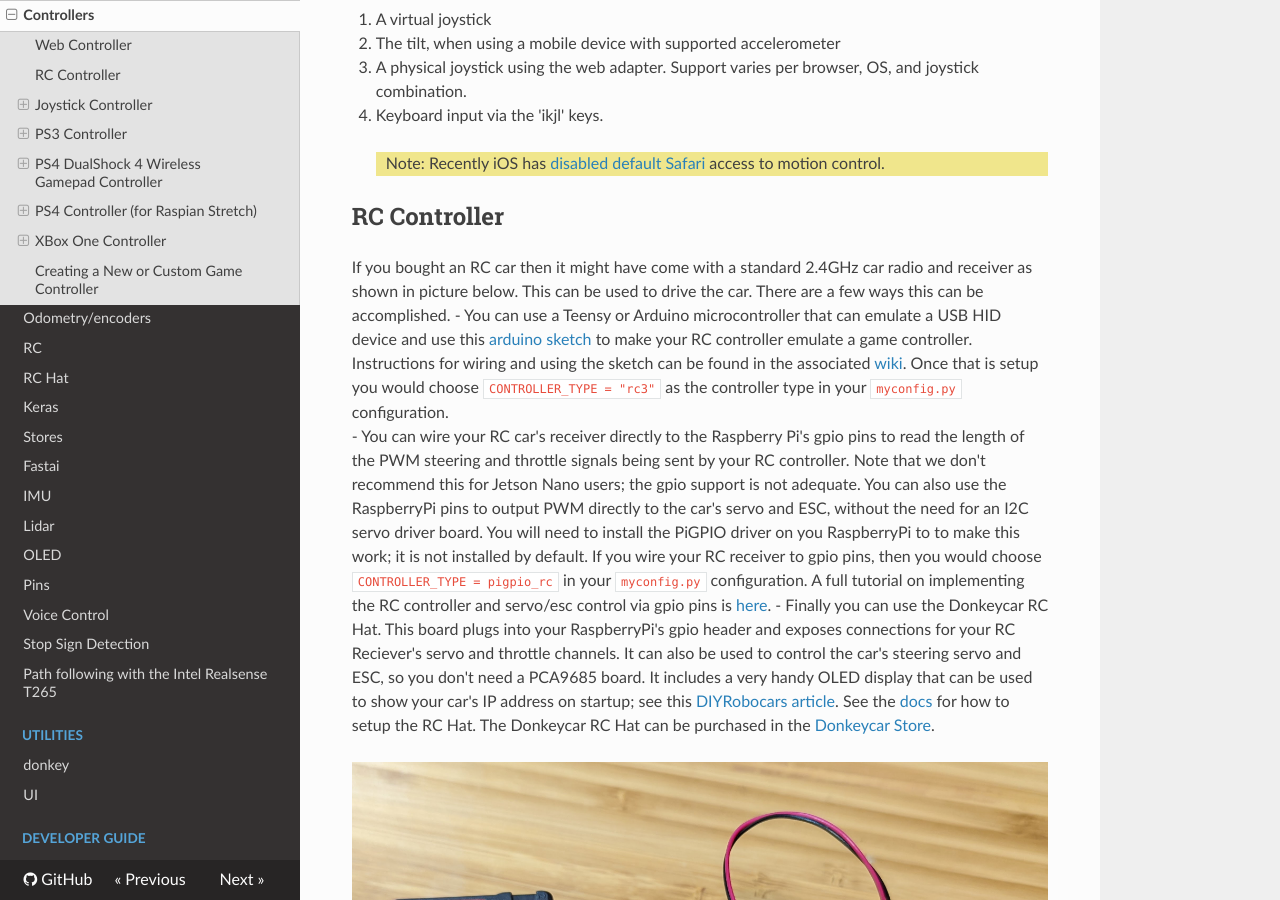
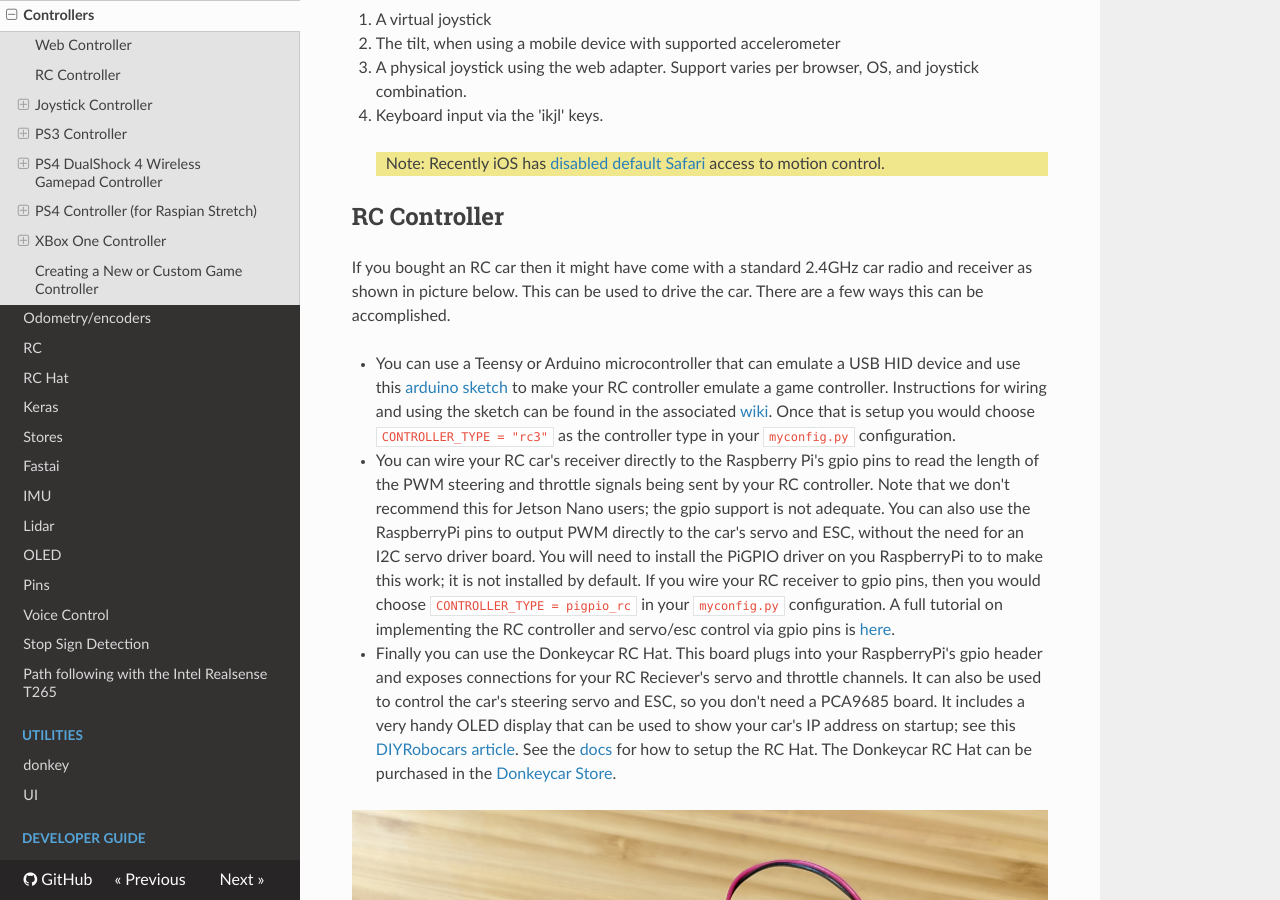
Before and after one commit to autorope/donkeydocs, an MkDocs documentation site: the page built from docs/parts/controllers.md, in a window 1280 px wide and 900 px high, scrolled down 280 px. Built offline with MkDocs 1.6.1, drawn with Linux system fonts in a browser that asks for light colours; nearby versions of some CDN libraries.

```diff
--- a/docs/parts/controllers.md
+++ b/docs/parts/controllers.md
@@ -13,9 +13,12 @@ The default controller to drive the car with your phone or browser. This has a w
 
 ## RC Controller
 If you bought an RC car then it might have come with a standard 2.4GHz car radio and receiver as shown in picture below. This can be used to drive the car. There are a few ways this can be accomplished.
-- You can use a Teensy or Arduino microcontroller that can emulate a USB HID device and use this [arduino sketch](https://github.com/n6wxd/wireless-rc-adapter) to make your RC controller emulate a game controller.  Instructions for wiring and using the sketch can be found in the associated [wiki](https://github.com/wireless-rc-adapter/wireless-rc-adapter/wiki).  Once that is setup you would choose `CONTROLLER_TYPE = "rc3"` as the controller type in your `myconfig.py` configuration.
-- You can wire your RC car's receiver directly to the Raspberry Pi's gpio pins to read the length of the PWM steering and throttle signals being sent by your RC controller.  Note that we don't recommend this for Jetson Nano users; the gpio support is not adequate. You can also use the RaspberryPi pins to output PWM directly to the car's servo and ESC, without the need for an I2C servo driver board. You will need to install the PiGPIO driver on you RaspberryPi to to make this work; it is not installed by default.   If you wire your RC receiver to gpio pins, then you would choose `CONTROLLER_TYPE = pigpio_rc` in your `myconfig.py` configuration. A full tutorial on implementing the RC controller and servo/esc control via gpio pins is [here](rc.md).
-- Finally you can use the Donkeycar RC Hat.  This board plugs into your RaspberryPi's gpio header and exposes connections for your RC Reciever's servo and throttle channels.  It can also be used to control the car's steering servo and ESC, so you don't need a PCA9685 board.  It includes a very handy OLED display that can be used to show your car's IP address on startup; see this [DIYRobocars article](https://diyrobocars.com/2021/12/29/show-your-raspberrypi-ip-address-on-startup-with-an-oled/).  See the [docs](rc_hat.md) for how to setup the RC Hat.  The Donkeycar RC Hat can be purchased in the [Donkeycar Store](https://store.donkeycar.com/collections/accessories/products/donkey-car-rc-hat).
+
+* You can use a Teensy or Arduino microcontroller that can emulate a USB HID device and use this [arduino sketch](https://github.com/n6wxd/wireless-rc-adapter) to make your RC controller emulate a game controller.  Instructions for wiring and using the sketch can be found in the associated [wiki](https://github.com/wireless-rc-adapter/wireless-rc-adapter/wiki).  Once that is setup you would choose `CONTROLLER_TYPE = "rc3"` as the controller type in your `myconfig.py` configuration.
+
+* You can wire your RC car's receiver directly to the Raspberry Pi's gpio pins to read the length of the PWM steering and throttle signals being sent by your RC controller.  Note that we don't recommend this for Jetson Nano users; the gpio support is not adequate. You can also use the RaspberryPi pins to output PWM directly to the car's servo and ESC, without the need for an I2C servo driver board. You will need to install the PiGPIO driver on you RaspberryPi to to make this work; it is not installed by default.   If you wire your RC receiver to gpio pins, then you would choose `CONTROLLER_TYPE = pigpio_rc` in your `myconfig.py` configuration. A full tutorial on implementing the RC controller and servo/esc control via gpio pins is [here](rc.md).
+
+* Finally you can use the Donkeycar RC Hat.  This board plugs into your RaspberryPi's gpio header and exposes connections for your RC Reciever's servo and throttle channels.  It can also be used to control the car's steering servo and ESC, so you don't need a PCA9685 board.  It includes a very handy OLED display that can be used to show your car's IP address on startup; see this [DIYRobocars article](https://diyrobocars.com/2021/12/29/show-your-raspberrypi-ip-address-on-startup-with-an-oled/).  See the [docs](rc_hat.md) for how to setup the RC Hat.  The Donkeycar RC Hat can be purchased in the [Donkeycar Store](https://store.donkeycar.com/collections/accessories/products/donkey-car-rc-hat).
 
 ![RC Hat for RaspberryPi](../assets/rc_hat.jpg "The Donkey RC Hat for RaspberryPi")
 
```
